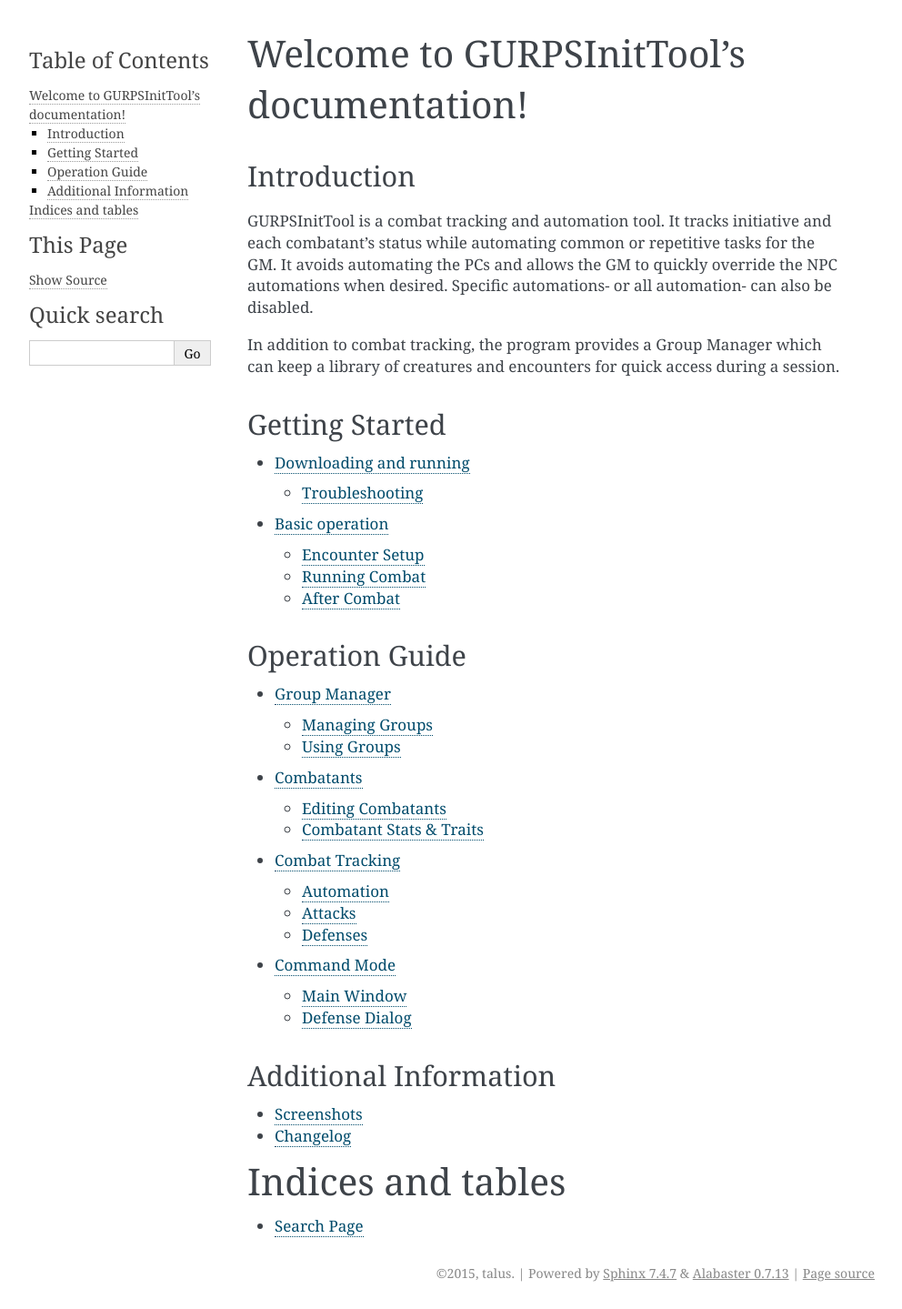
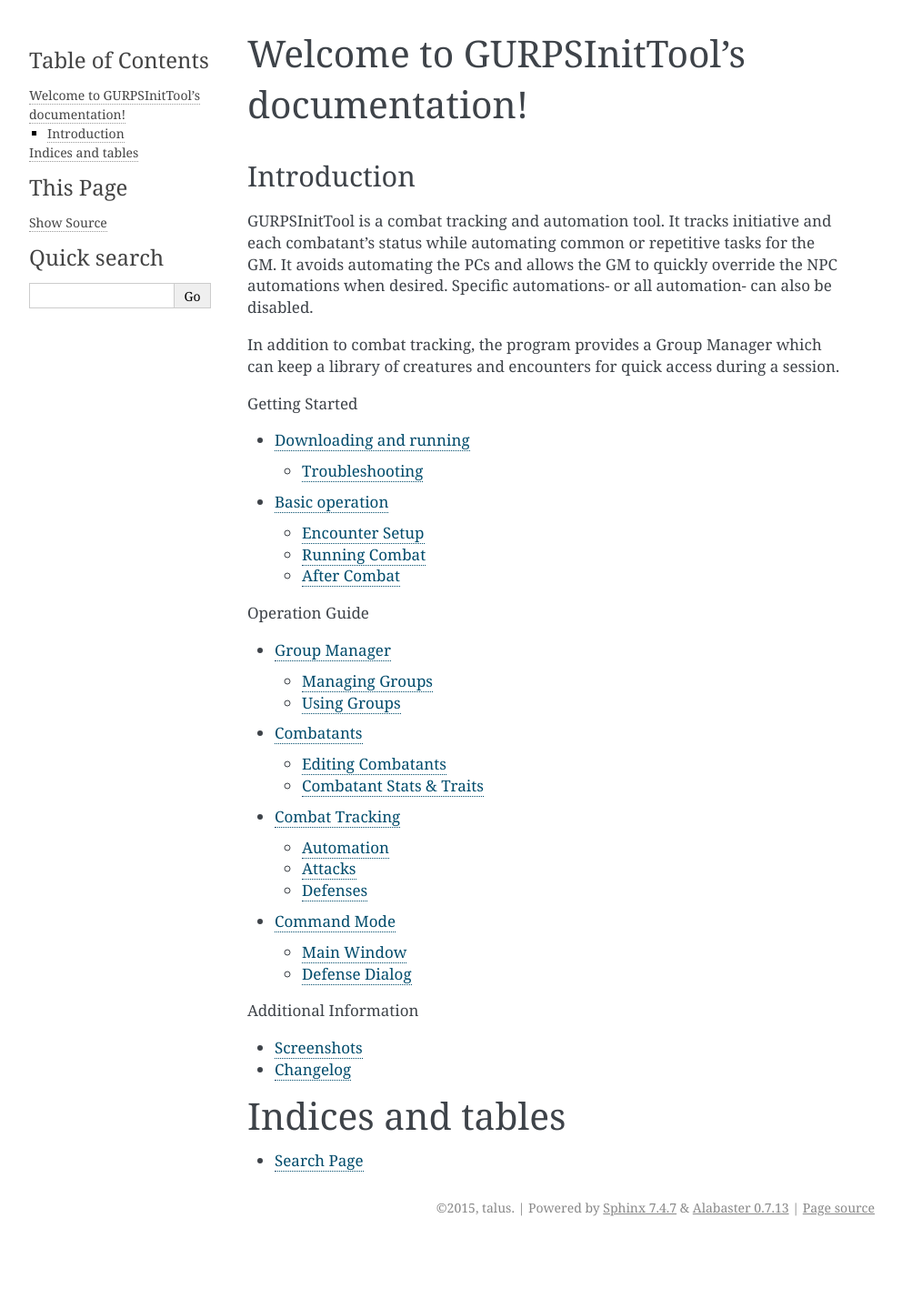
Before and after one commit to gtalus/GURPSInitTool, a Sphinx documentation site: the page built from docs/index.rst, in a window 1280 px wide. Shown: the whole page at 91% size, without its empty margins (148-1140 px from the left). Built offline with Sphinx 7.4.7, drawn with Linux system fonts in a browser that asks for light colours; pages that are not in the unit, such as notebooks, are missing from menus; after the commit the page ends 1367 px from its top, so only the background shows below that; some of the changed lines change nothing that is shown.

Commit message:
formatting

```diff
--- a/docs/index.rst
+++ b/docs/index.rst
@@ -10,21 +10,17 @@
 
 In addition to combat tracking, the program provides a Group Manager which can keep a library of creatures and encounters for quick access during a session.
 
-Getting Started
----------------
-
 .. toctree::
    :maxdepth: 2
+   :caption: Getting Started
 
    running
    quick_start
 
 
-Operation Guide
----------------
-
 .. toctree::
    :maxdepth: 2
+   :caption: Operation Guide
 
    group_manager
    combatant_edit
@@ -32,11 +28,9 @@
    command_mode
 
 
-Additional Information
-----------------------
-
 .. toctree::
    :maxdepth: 1
+   :caption: Additional Information
 
    usage_model
    screenshots
```
